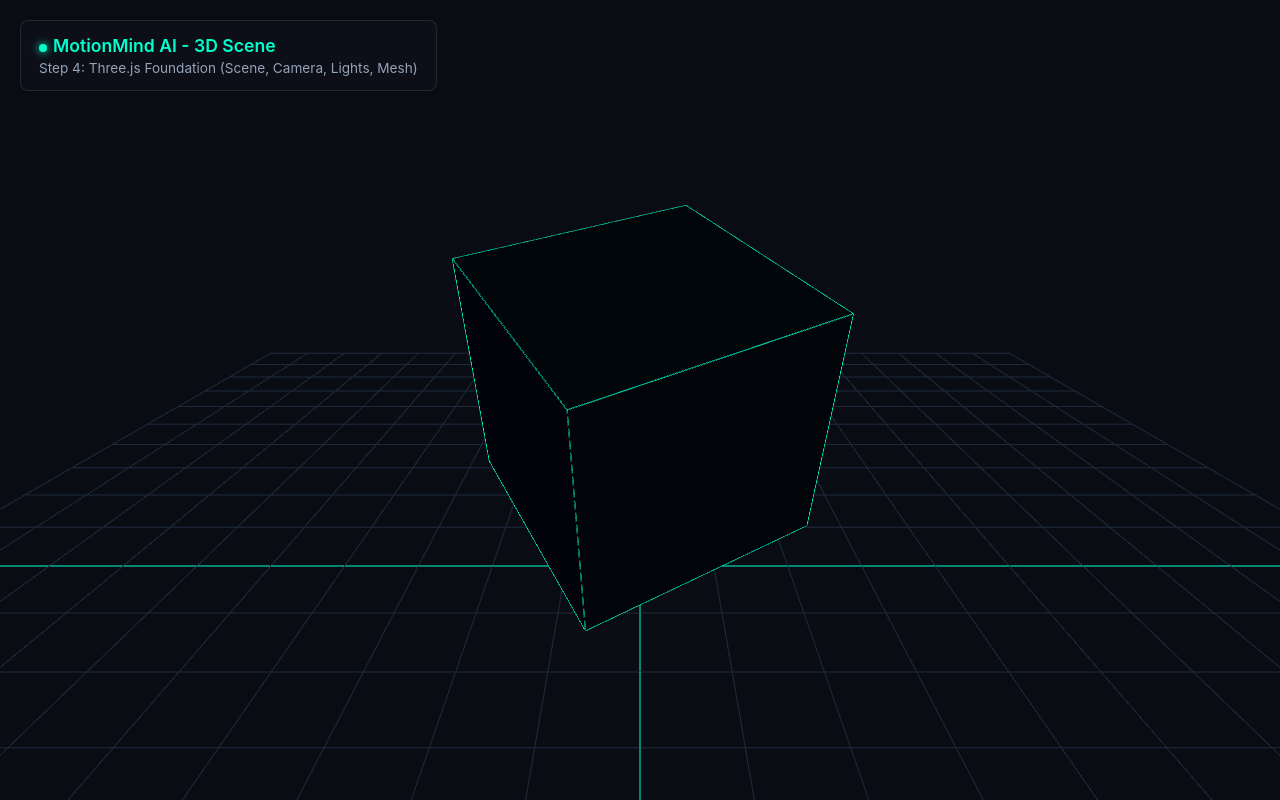
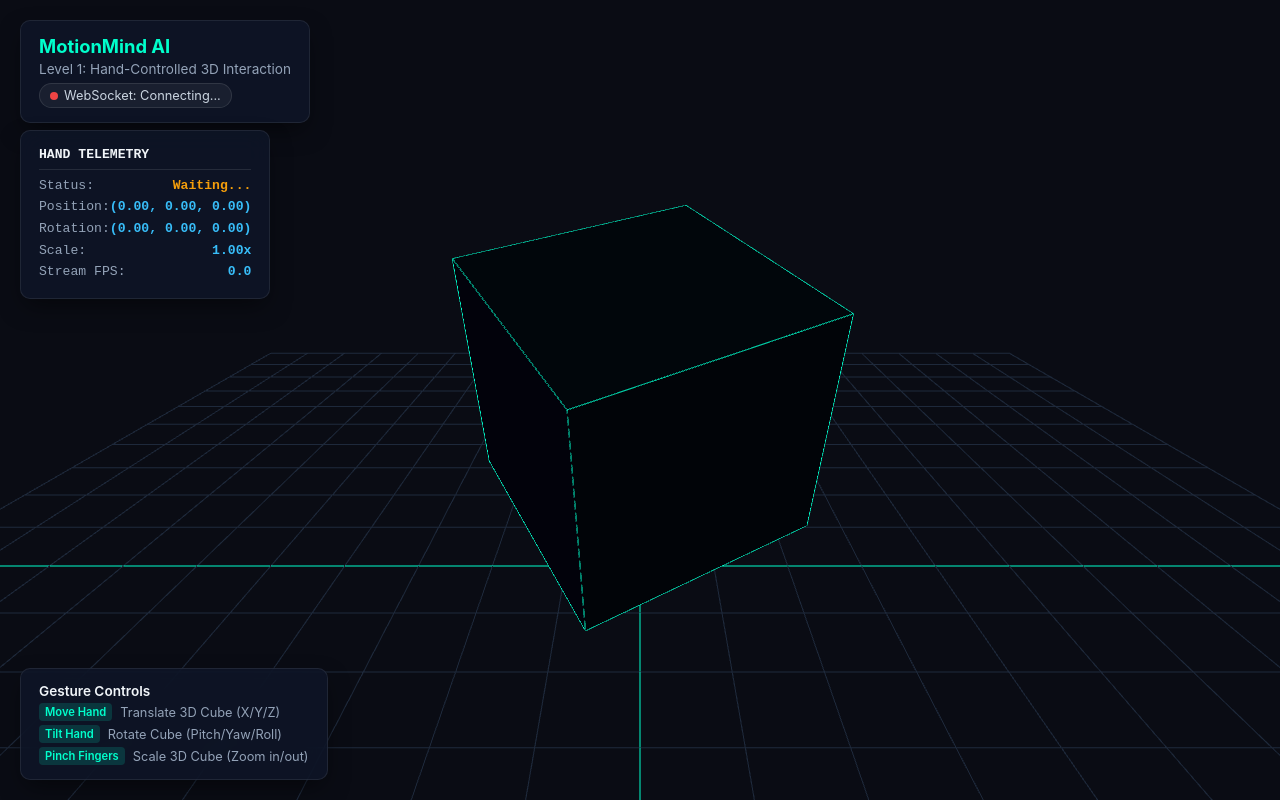
Before and after one commit to HassanKhan732/motionmind-ai, a plain HTML site: page src/web/index.html in a window 1280 px wide. Drawn offline with nearby package versions, Linux system fonts and the light colour scheme; animation ran at ten frames a second.

Commit message:
feat(web): add HUD telemetry, connection status indicator, and hand tracking UI

```diff
--- a/src/web/index.html
+++ b/src/web/index.html
@@ -3,7 +3,7 @@
 <head>
   <meta charset="UTF-8">
   <meta name="viewport" content="width=device-width, initial-scale=1.0">
-  <title>MotionMind AI - 3D Scene</title>
+  <title>MotionMind AI - Hand-Controlled 3D Scene</title>
   <style>
     * {
       margin: 0;
@@ -12,55 +12,169 @@
     }
     body {
       overflow: hidden;
-      background-color: #0f111a;
+      background-color: #0a0c14;
       font-family: -apple-system, BlinkMacSystemFont, "Segoe UI", Roboto, Helvetica, Arial, sans-serif;
-      color: #e0e6ed;
+      color: #e2e8f0;
+      user-select: none;
     }
     #canvas-container {
       width: 100vw;
       height: 100vh;
       display: block;
     }
-    #ui-overlay {
+    .hud-panel {
       position: absolute;
+      background: rgba(15, 23, 42, 0.78);
+      backdrop-filter: blur(12px);
+      border: 1px solid rgba(255, 255, 255, 0.08);
+      border-radius: 10px;
+      padding: 14px 18px;
+      pointer-events: none;
+      box-shadow: 0 10px 25px -5px rgba(0, 0, 0, 0.5);
+    }
+    #top-left-hud {
       top: 20px;
       left: 20px;
-      padding: 14px 18px;
-      background: rgba(15, 17, 26, 0.75);
-      backdrop-filter: blur(8px);
-      border: 1px solid rgba(255, 255, 255, 0.1);
-      border-radius: 8px;
-      pointer-events: none;
+    }
+    #telemetry-hud {
+      top: 130px;
+      left: 20px;
+      font-family: "Courier New", Courier, monospace;
+      font-size: 0.82rem;
+      line-height: 1.5;
+      min-width: 240px;
+    }
+    #controls-hud {
+      bottom: 20px;
+      left: 20px;
+      max-width: 320px;
     }
     h1 {
-      font-size: 1.1rem;
-      font-weight: 600;
+      font-size: 1.15rem;
+      font-weight: 700;
       color: #00ffcc;
       margin-bottom: 4px;
+      display: flex;
+      align-items: center;
+      gap: 8px;
     }
-    p {
-      font-size: 0.85rem;
-      color: #94a3b8;
+    .status-badge {
+      display: inline-flex;
+      align-items: center;
+      gap: 6px;
+      font-size: 0.8rem;
+      padding: 4px 10px;
+      border-radius: 20px;
+      background: rgba(255, 255, 255, 0.05);
+      border: 1px solid rgba(255, 255, 255, 0.1);
+      margin-top: 6px;
     }
-    #status-pill {
-      display: inline-block;
+    .status-dot {
       width: 8px;
       height: 8px;
       border-radius: 50%;
+      background: #ef4444; /* red default */
+      transition: background 0.3s ease, box-shadow 0.3s ease;
+    }
+    .status-dot.connected {
+      background: #10b981;
+      box-shadow: 0 0 10px #10b981;
+    }
+    .status-dot.tracking {
       background: #00ffcc;
-      margin-right: 6px;
-      box-shadow: 0 0 8px #00ffcc;
+      box-shadow: 0 0 12px #00ffcc;
+    }
+    .telemetry-row {
+      display: flex;
+      justify-content: space-between;
+      margin-bottom: 2px;
+    }
+    .telemetry-label {
+      color: #94a3b8;
+    }
+    .telemetry-val {
+      color: #38bdf8;
+      font-weight: 600;
+    }
+    .guide-item {
+      display: flex;
+      align-items: center;
+      gap: 8px;
+      font-size: 0.8rem;
+      color: #94a3b8;
+      margin-top: 4px;
+    }
+    .guide-pill {
+      font-size: 0.7rem;
+      background: rgba(0, 255, 204, 0.15);
+      color: #00ffcc;
+      padding: 2px 6px;
+      border-radius: 4px;
+      font-weight: 600;
     }
   </style>
 </head>
 <body>
-  <div id="ui-overlay">
-    <h1><span id="status-pill"></span>MotionMind AI - 3D Scene</h1>
-    <p>Step 4: Three.js Foundation (Scene, Camera, Lights, Mesh)</p>
+  <!-- Header HUD -->
+  <div id="top-left-hud" class="hud-panel">
+    <h1>MotionMind AI</h1>
+    <p style="font-size: 0.85rem; color: #94a3b8;">Level 1: Hand-Controlled 3D Interaction</p>
+    <div class="status-badge">
+      <span id="conn-dot" class="status-dot"></span>
+      <span id="conn-text" style="color: #cbd5e1;">WebSocket: Connecting...</span>
+    </div>
   </div>
+
+  <!-- Telemetry HUD -->
+  <div id="telemetry-hud" class="hud-panel">
+    <div style="font-weight: 600; color: #f1f5f9; margin-bottom: 6px; border-bottom: 1px solid rgba(255,255,255,0.1); padding-bottom: 4px;">
+      HAND TELEMETRY
+    </div>
+    <div class="telemetry-row">
+      <span class="telemetry-label">Status:</span>
+      <span id="val-status" class="telemetry-val" style="color: #f59e0b;">Waiting...</span>
+    </div>
+    <div class="telemetry-row">
+      <span class="telemetry-label">Position:</span>
+      <span id="val-pos" class="telemetry-val">(0.00, 0.00, 0.00)</span>
+    </div>
+    <div class="telemetry-row">
+      <span class="telemetry-label">Rotation:</span>
+      <span id="val-rot" class="telemetry-val">(0.00, 0.00, 0.00)</span>
+    </div>
+    <div class="telemetry-row">
+      <span class="telemetry-label">Scale:</span>
+      <span id="val-scale" class="telemetry-val">1.00x</span>
+    </div>
+    <div class="telemetry-row">
+      <span class="telemetry-label">Stream FPS:</span>
+      <span id="val-fps" class="telemetry-val">0.0</span>
+    </div>
+  </div>
+
+  <!-- Gesture Controls Guide -->
+  <div id="controls-hud" class="hud-panel">
+    <div style="font-weight: 600; color: #f1f5f9; font-size: 0.85rem; margin-bottom: 4px;">
+      Gesture Controls
+    </div>
+    <div class="guide-item">
+      <span class="guide-pill">Move Hand</span>
+      <span>Translate 3D Cube (X/Y/Z)</span>
+    </div>
+    <div class="guide-item">
+      <span class="guide-pill">Tilt Hand</span>
+      <span>Rotate Cube (Pitch/Yaw/Roll)</span>
+    </div>
+    <div class="guide-item">
+      <span class="guide-pill">Pinch Fingers</span>
+      <span>Scale 3D Cube (Zoom in/out)</span>
+    </div>
+  </div>
+
+  <!-- 3D Canvas -->
   <canvas id="canvas-container"></canvas>
 
-  <!-- Load Three.js via ES Module -->
+  <!-- Modular Three.js App -->
   <script type="module" src="main.js"></script>
 </body>
 </html>
```
